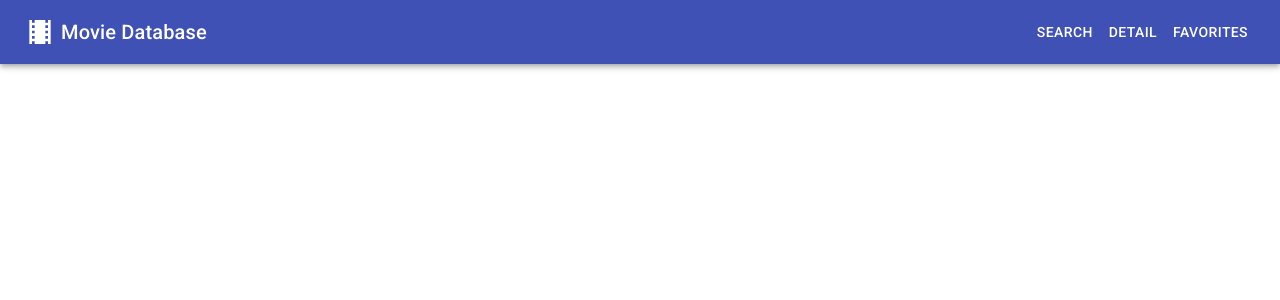
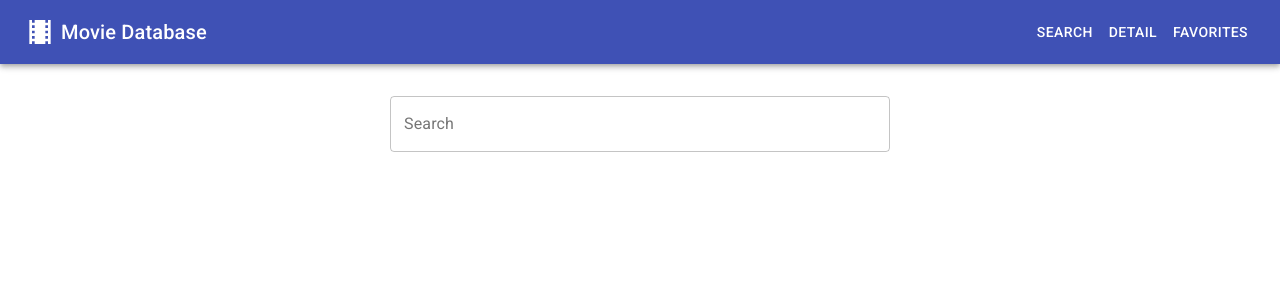
Before and after one commit to Zendo93/movie-database, a React (Create React App) app: page / in a window 1280 px wide. Shown: the top 300 px of the page. Built offline with nearby package versions, Linux system fonts and the light colour scheme.

Commit message:
created form with search input

```diff
--- a/src/App.tsx
+++ b/src/App.tsx
@@ -1,10 +1,32 @@
 import React from 'react';
 import Header from "./Header";
+import {createStyles, makeStyles, TextField, Theme} from "@material-ui/core";
+
+const useStyles = makeStyles((theme: Theme) =>
+    createStyles({
+        form: {
+            margin: "auto",
+            width: "fit-content",
+            marginTop: "2em"
+        },
+        searchInput: {
+            width: 500
+        }
+    })
+);
+
 
 function App() {
 
+    const classes = useStyles();
+
     return (
+        <>
         <Header />
+        <form className={classes.form} noValidate autoComplete="off">
+            <TextField id="outlined-basic" className={classes.searchInput} label="Search" variant="outlined" />
+        </form>
+        </>
     );
 }
 
```
